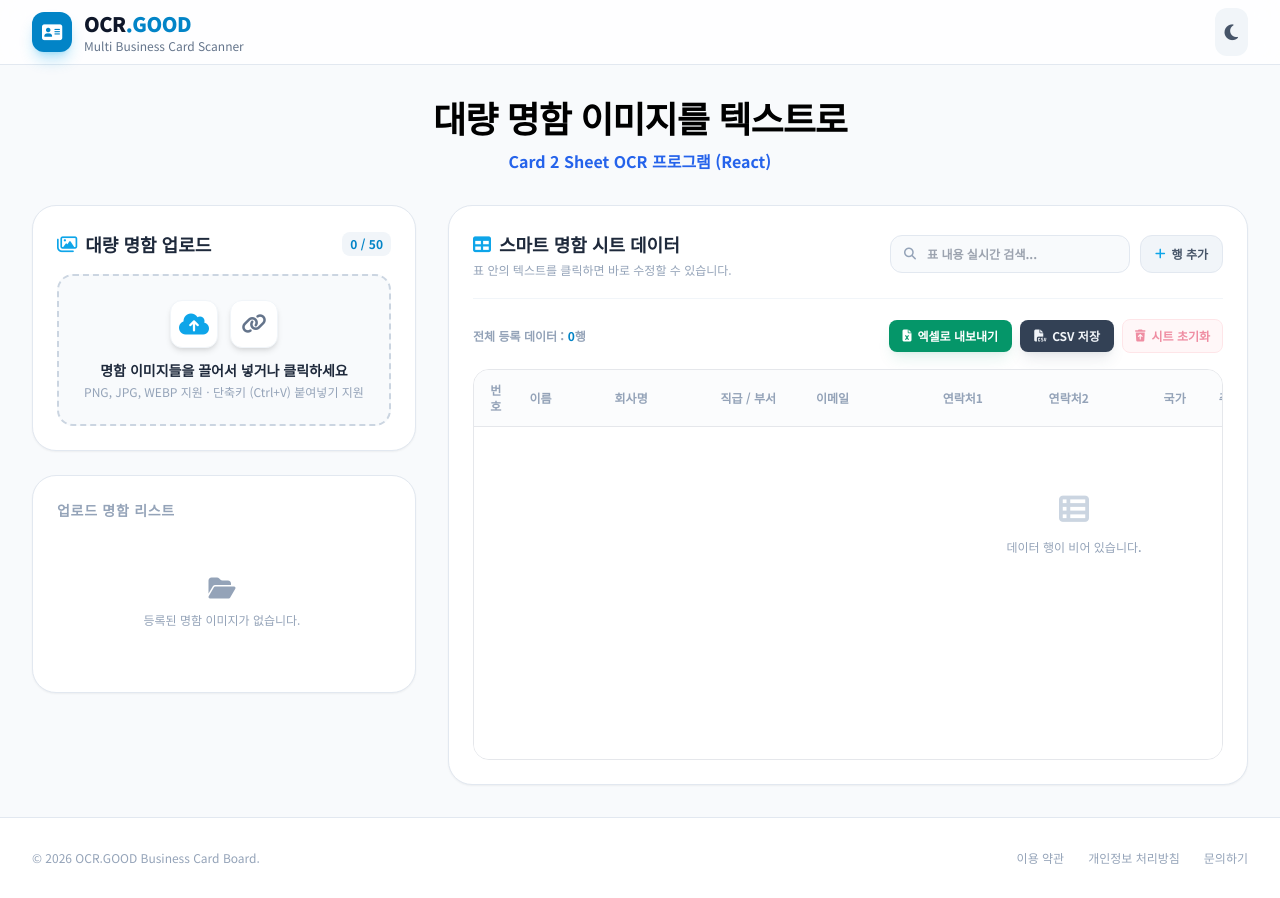
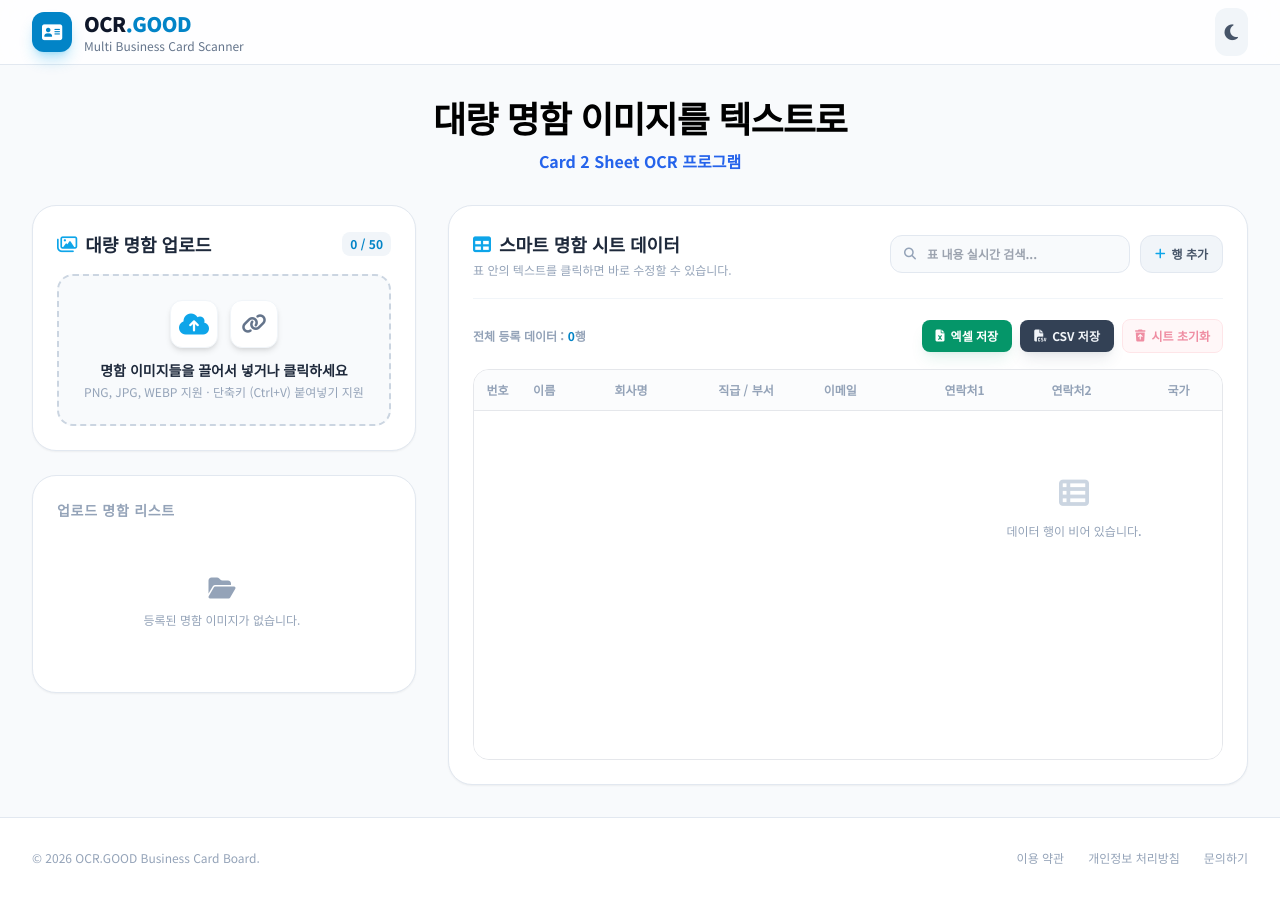
Before and after one commit to na272kim-cpu/codespaces-blank, a React (Vite) app: page / in a window 1280 px wide. Built offline with nearby package versions, Linux system fonts and the light colour scheme; the HTML template or start-up script is replaced by a standard one.

Commit message:
style: rename excel export button, remove (React) from subtitle, and prevent header text wrapping

```diff
--- a/src/App.jsx
+++ b/src/App.jsx
@@ -469,7 +469,7 @@ export default function App() {
             대량 명함 이미지를 텍스트로
           </h1>
           <p className="text-blue-600 dark:text-blue-400 text-sm sm:text-base font-bold">
-            Card 2 Sheet OCR 프로그램 (React)
+            Card 2 Sheet OCR 프로그램
           </p>
         </div>
 
--- a/src/components/DataTable.jsx
+++ b/src/components/DataTable.jsx
@@ -255,7 +255,7 @@ export default function DataTable({
             className="px-3.5 py-2 bg-emerald-600 hover:bg-emerald-700 text-white font-bold text-xs rounded-lg transition-all flex items-center gap-1.5 shadow-lg shadow-emerald-600/10"
             title="이미지 일체형 정식 엑셀 다운로드"
           >
-            <i className="fa-solid fa-file-excel"></i> 엑셀로 내보내기
+            <i className="fa-solid fa-file-excel"></i> 엑셀 저장
           </button>
           <button
             onClick={handleExportCsv}
@@ -279,7 +279,7 @@ export default function DataTable({
       <div className="flex-grow overflow-x-auto border border-slate-150 dark:border-slate-800 rounded-2xl bg-white dark:bg-slate-900/40 custom-scrollbar">
         <table className="w-full border-collapse text-left text-xs min-w-[1200px]">
           <thead>
-            <tr className="bg-slate-50/50 dark:bg-slate-900/80 border-b border-slate-150 dark:border-slate-800 text-slate-400 select-none">
+            <tr className="bg-slate-50/50 dark:bg-slate-900/80 border-b border-slate-150 dark:border-slate-800 text-slate-400 select-none whitespace-nowrap">
               <th className="p-3 text-center font-bold w-12">번호</th>
               <th className="p-3 font-bold w-28">이름</th>
               <th className="p-3 font-bold w-36">회사명</th>
```
